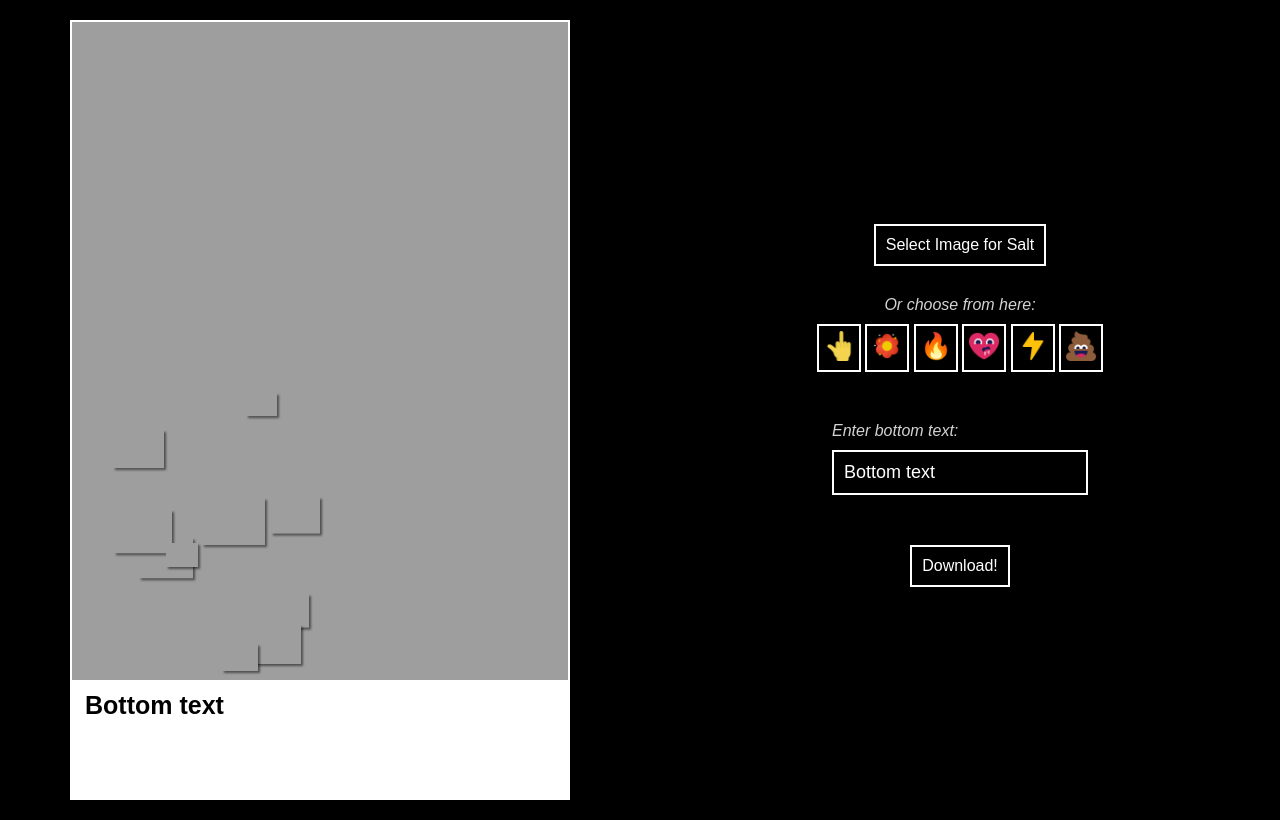
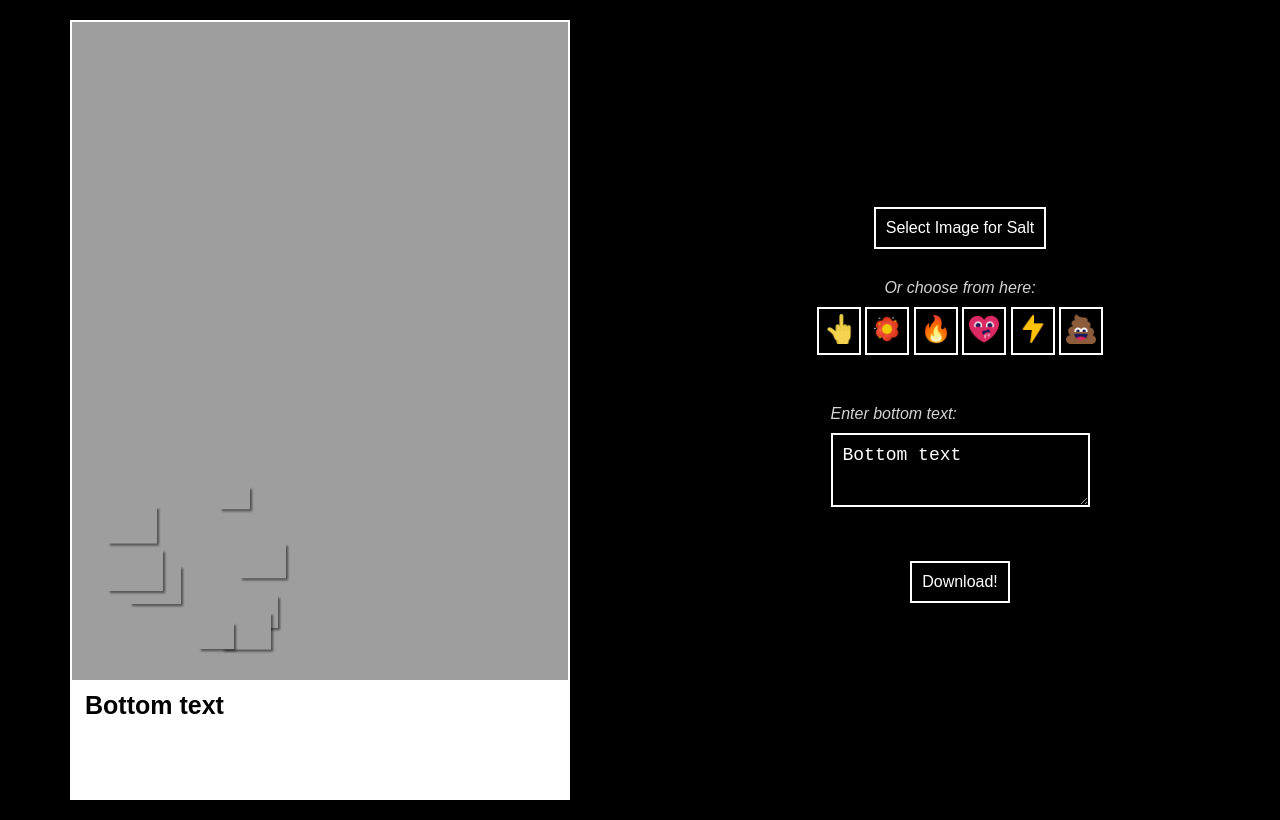
Before and after one commit to gaurav-12/SaltBae-MemeGenerator, a website: page index.html in a window 1280 px wide. Drawn offline with Linux system fonts and the light colour scheme.

Commit message:
Completed support for Custom Bottom Text

```diff
--- a/index.html
+++ b/index.html
@@ -37,7 +37,7 @@
 
             <div id="bottomTextContainer">
                 <label>Enter bottom text:</label>
-                <input id="bottomText" type="text" placeholder="Bottom text..." value="Bottom text"/>
+                <textarea id="bottomText" type="text" placeholder="Bottom text...">Bottom text</textarea>
             </div>
 
             <a href="#" id="downloadLink" download="salt-bae.jpeg">Download!</a>
--- a/script.js
+++ b/script.js
@@ -1,5 +1,6 @@
 const BOTTOM_PADDING = 120;
 const TEXT_PADDING = 15;
+const LINE_HEIGHT = 25;
 
 function getRandomInt(min, max) {
     min = Math.ceil(min);
@@ -39,10 +40,10 @@ function drawSalt(src, canvas, ctx) {
 
     // After the image has loaded, draw it to the canvas
     image.onload = function () {
-        for (let i = 0; i < 10; i++) {
-            const randomX = getRandomInt(10, canvas.width / 2);
-            const randomY = getRandomInt(canvas.height - (BOTTOM_PADDING + 20) - 280, canvas.height - (BOTTOM_PADDING + 30));
-            const dimensions = getRandomImageSize(25, 75, image.width, image.height);
+        for (let i = 0; i < 8; i++) {
+            const randomX = getRandomInt(10, (canvas.width / 2) - 38);
+            const randomY = getRandomInt(canvas.height - BOTTOM_PADDING - 200, canvas.height - (BOTTOM_PADDING + TEXT_PADDING + 38));
+            const dimensions = getRandomImageSize(25, 70, image.width, image.height);
 
             newCanvas.height = dimensions.height + 5;
             newCanvas.width = dimensions.width + 5;
@@ -64,15 +65,20 @@ updateSalt = (file, saltImage) => {
 
 onload = function () {
     const canvas = document.getElementById('canvas');
-    canvas.height = window.innerHeight - 20; // 20 is the margin given to section in css
+    canvas.height = window.innerHeight - 20; // 20 is the margin given to '<section>' in css
     const ctx = canvas.getContext('2d');
 
     const bottomText = document.getElementById('bottomText');
 
     const textCanvas = document.createElement('canvas');
-    textCanvas.height = BOTTOM_PADDING;
-    textCanvas.width = canvas.width
+    textCanvas.height = BOTTOM_PADDING - (2 * TEXT_PADDING - 10);
+    textCanvas.width = canvas.width - (2 * TEXT_PADDING);
+
     const textCtx = textCanvas.getContext('2d');
+
+    textCtx.strokeStyle = "gray";
+    textCtx.lineWidth = "2px";
+
     textCtx.font = "bold 25px Arial";
     textCtx.fillStyle = "black";
     textCtx.textBaseline = "top";
@@ -106,8 +112,15 @@ onload = function () {
         ctx.clearRect(TEXT_PADDING, canvas.height - (BOTTOM_PADDING - TEXT_PADDING), textCanvas.width, textCanvas.height);
         ctx.fillRect(TEXT_PADDING, canvas.height - (BOTTOM_PADDING - TEXT_PADDING), textCanvas.width, textCanvas.height);
 
-        textCtx.fillText(e.target.value, 0, 0);
+        const text = e.target.value.split('\n');
+
+        let y = -1 * LINE_HEIGHT;
+        text.forEach((line, index) => {
+            textCtx.fillText(line, 0, y + LINE_HEIGHT);
+            y += LINE_HEIGHT;
+        });
+
+
         ctx.drawImage(textCanvas, TEXT_PADDING, canvas.height - (BOTTOM_PADDING - TEXT_PADDING));
-        console.log(e.target.value);
     });
 };
--- a/styles.css
+++ b/styles.css
@@ -52,7 +52,7 @@ label {
     margin-top: 50px;
 }
 
-#bottomTextContainer input {
+#bottomTextContainer textarea {
     border: 2px solid white;
     color: white;
     padding: 10px;
@@ -60,6 +60,11 @@ label {
     outline: none;
     margin-top: 10px;
     font-size: 18px;
+    max-width: fit-content;
+    min-width: fit-content;
+    max-height: 150px;
+    min-height: 50px;
+    line-height: 20px;
 }
 
 #container {
```
